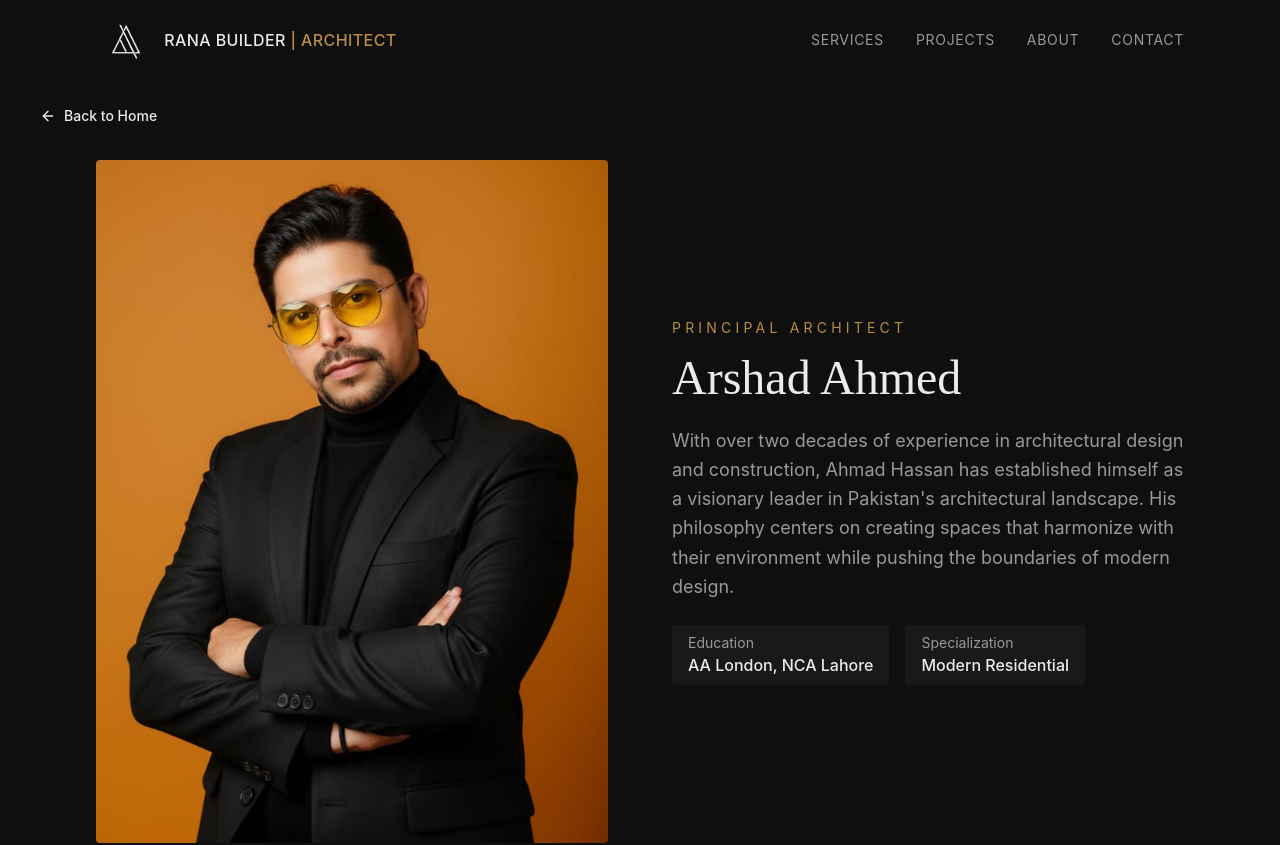
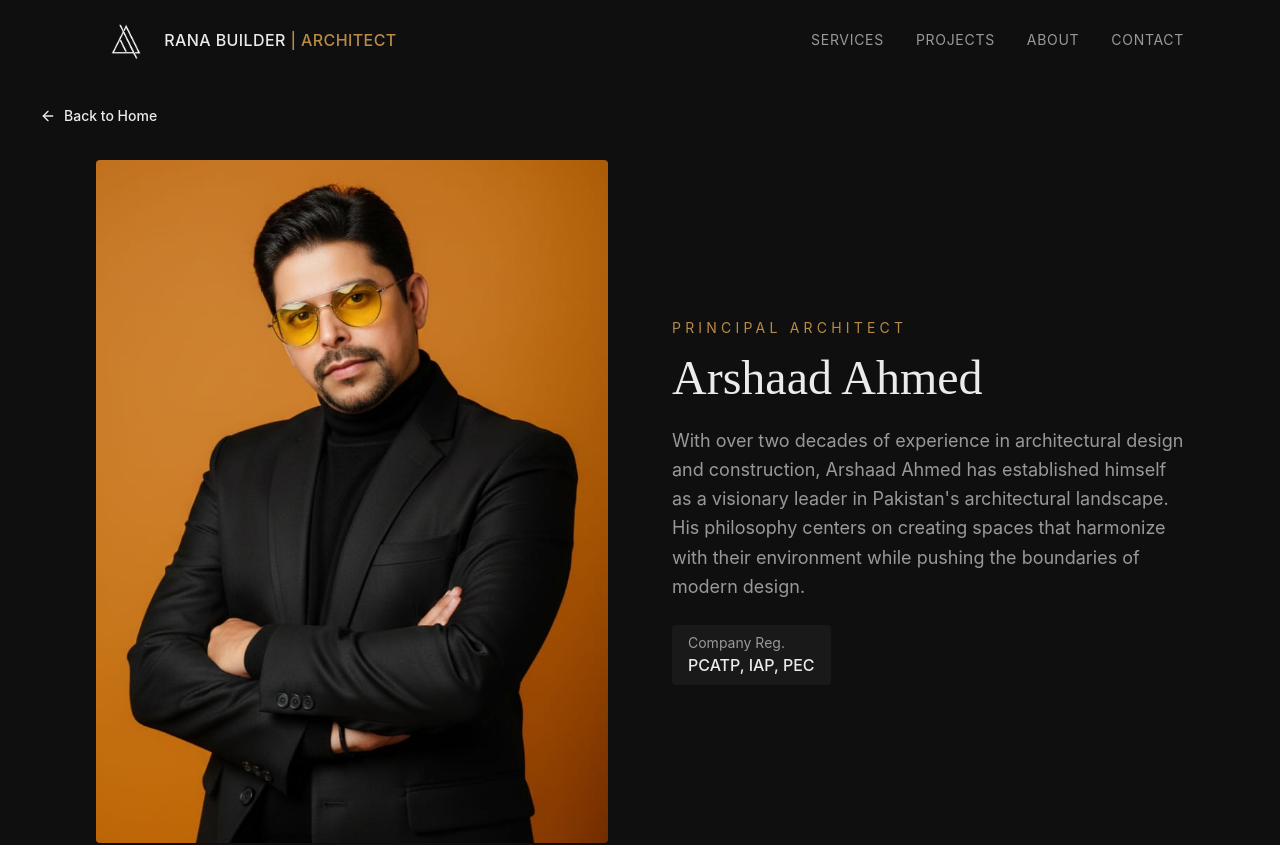
Before and after one commit to Daniyal-SE/Portfolio, a React (Vite) app: page /details in a window 1280 px wide. Shown: the top 845 px of the page. Built offline with nearby package versions, Linux system fonts and the light colour scheme; the HTML template or start-up script is replaced by a standard one.

Commit message:
Update Profile Name

```diff
--- a/src/pages/Details.tsx
+++ b/src/pages/Details.tsx
@@ -78,11 +78,11 @@ const DetailedPage = () => {
                 Principal Architect
               </p>
               <h1 className="font-heading text-4xl md:text-5xl font-medium mb-6">
-                Arshad Ahmed
+                Arshaad Ahmed
               </h1>
               <p className="text-muted-foreground text-lg leading-relaxed mb-6">
                 With over two decades of experience in architectural design and
-                construction, Ahmad Hassan has established himself as a
+                construction, Arshaad Ahmed has established himself as a
                 visionary leader in Pakistan's architectural landscape. His
                 philosophy centers on creating spaces that harmonize with their
                 environment while pushing the boundaries of modern design.
@@ -106,15 +106,15 @@ const DetailedPage = () => {
               </blockquote> */}
               <div className="flex flex-wrap gap-4">
                 <div className="px-4 py-2 bg-secondary/50 rounded-lg">
-                  <p className="text-sm text-muted-foreground">Education</p>
-                  <p className="font-medium">AA London, NCA Lahore</p>
+                  <p className="text-sm text-muted-foreground">Company Reg.</p>
+                  <p className="font-medium">PCATP, IAP, PEC</p>
                 </div>
-                <div className="px-4 py-2 bg-secondary/50 rounded-lg">
+                {/* <div className="px-4 py-2 bg-secondary/50 rounded-lg">
                   <p className="text-sm text-muted-foreground">
                     Specialization
                   </p>
                   <p className="font-medium">Modern Residential</p>
-                </div>
+                </div> */}
               </div>
             </div>
           </motion.div>
@@ -585,8 +585,8 @@ const DetailedPage = () => {
             {/* Stats */}
             <div className="grid grid-cols-2 md:grid-cols-4 gap-8 p-8 rounded-lg bg-secondary/30 border border-border">
               {[
-                { number: "15+", label: "Years Experience" },
-                { number: "200+", label: "Projects Completed" },
+                // { number: "15+", label: "Years Experience" },
+                // { number: "200+", label: "Projects Completed" },
                 { number: "25+", label: "Team Members" },
                 { number: "50+", label: "Awards & Recognition" },
               ].map((stat) => (
```
